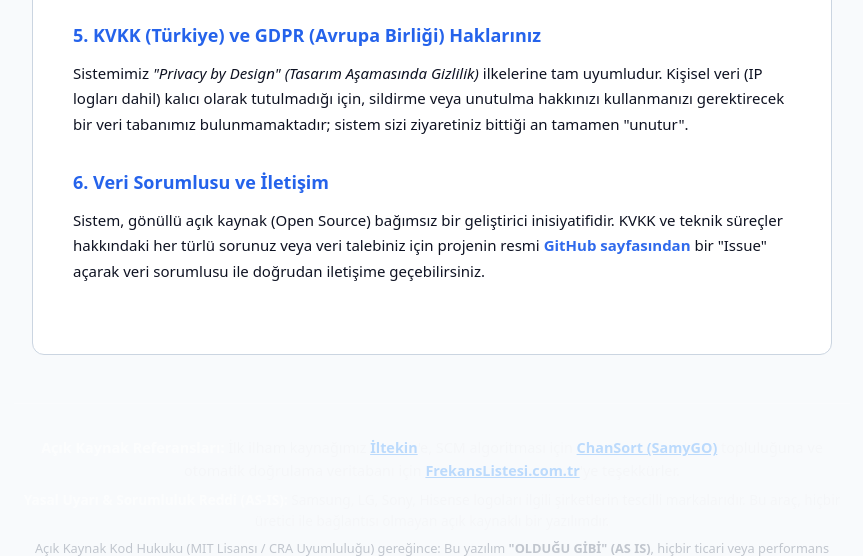
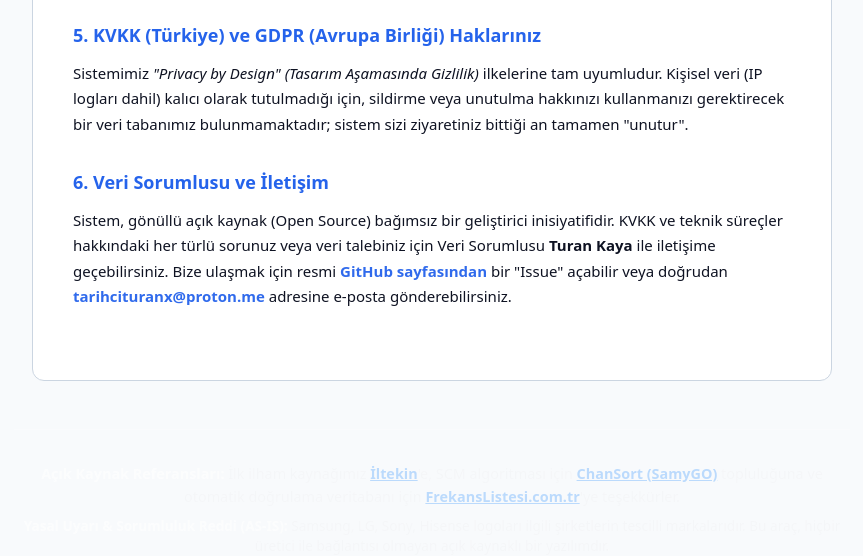
Before and after one commit to tarihcituranx/TVChanneleditor, a Flask app: page /privacy in a window 1280 px wide. Shown: the part 1402-1958 px from the top of the page, without its empty margins (208-1071 px from the left). Run offline with Flask 3, Linux system fonts and the light colour scheme; some libraries are stand-ins or nearby versions.

Commit message:
docs: Veri sorumlusu ismi (Turan Kaya) ve e-posta adresi (tarihcituranx@proton.me) eklendi

```diff
--- a/templates/privacy.html
+++ b/templates/privacy.html
@@ -97,7 +97,7 @@
     <div class="policy-section">
         <h2 class="policy-title">6. Veri Sorumlusu ve İletişim</h2>
         <div class="policy-text">
-            Sistem, gönüllü açık kaynak (Open Source) bağımsız bir geliştirici inisiyatifidir. KVKK ve teknik süreçler hakkındaki her türlü sorunuz veya veri talebiniz için projenin resmi <strong><a href="https://github.com/tarihcituranx/TVChanneleditor" target="_blank" style="color:var(--accent);">GitHub sayfasından</a></strong> bir "Issue" açarak veri sorumlusu ile doğrudan iletişime geçebilirsiniz.
+            Sistem, gönüllü açık kaynak (Open Source) bağımsız bir geliştirici inisiyatifidir. KVKK ve teknik süreçler hakkındaki her türlü sorunuz veya veri talebiniz için Veri Sorumlusu <strong>Turan Kaya</strong> ile iletişime geçebilirsiniz. Bize ulaşmak için resmi <strong><a href="https://github.com/tarihcituranx/TVChanneleditor" target="_blank" style="color:var(--accent);">GitHub sayfasından</a></strong> bir "Issue" açabilir veya doğrudan <strong><a href="mailto:tarihcituranx@proton.me" style="color:var(--accent);">tarihcituranx@proton.me</a></strong> adresine e-posta gönderebilirsiniz.
         </div>
     </div>
 </div>
--- a/templates/privacy_en.html
+++ b/templates/privacy_en.html
@@ -97,7 +97,7 @@
     <div class="policy-section">
         <h2 class="policy-title">6. Data Controller and Contact</h2>
         <div class="policy-text">
-            This system is a volunteer open-source independent developer initiative. For any questions regarding privacy or data requests, you can directly contact the Data Controller by opening an "Issue" on the project's official <strong><a href="https://github.com/tarihcituranx/TVChanneleditor" target="_blank" style="color:var(--accent);">GitHub page</a></strong>.
+            This system is a volunteer open-source independent developer initiative. For any questions regarding privacy or data requests, you can contact the Data Controller, <strong>Turan Kaya</strong>. You can reach out by opening an "Issue" on the official <strong><a href="https://github.com/tarihcituranx/TVChanneleditor" target="_blank" style="color:var(--accent);">GitHub page</a></strong>, or by sending an email directly to <strong><a href="mailto:tarihcituranx@proton.me" style="color:var(--accent);">tarihcituranx@proton.me</a></strong>.
         </div>
     </div>
 </div>
```
